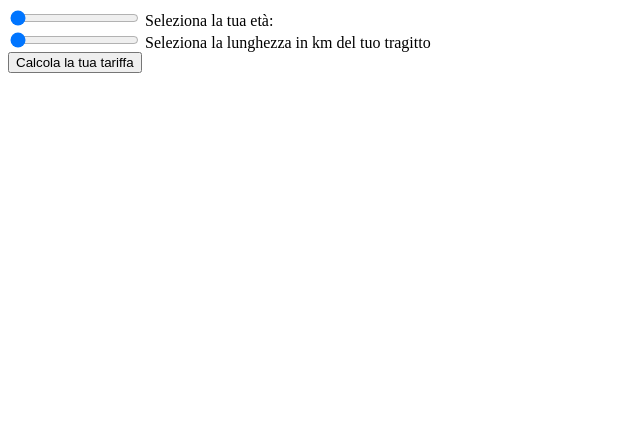
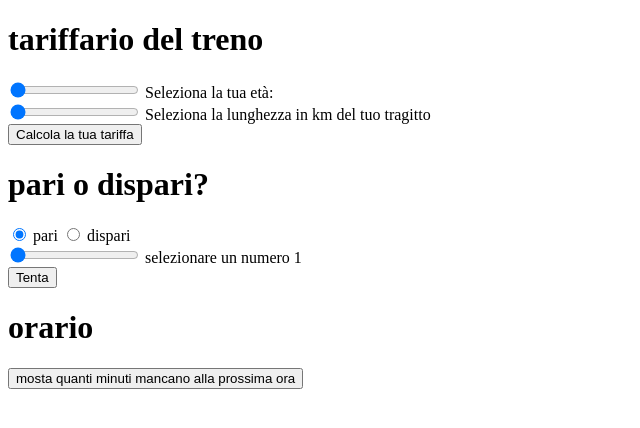
Before and after one commit to fcarrara24/js-biglietto-treno, a plain HTML site: page index.html in a window 1280 px wide. Shown: the whole page, without its empty margins (0-640 px from the left). Drawn offline with Linux system fonts and the light colour scheme.

Commit message:
added interactivness to bonus

```diff
--- a/index.html
+++ b/index.html
@@ -8,6 +8,7 @@
 </head>
 
 <body>
+    <h1>tariffario del treno</h1>
     <div class="wrapper">
         <input type="range" name="ageRange" id="ageRange" min="0" max="120" step="1" value="0"
             oninput="updateTextInput('ageRange', 'ageOutput')">
@@ -22,8 +23,30 @@
     <button id="train-submitter" onclick="trainPrice()">Calcola la tua tariffa</button>
 
     <div id="trainPrice" style="display: none; "></div>
+    <h1>pari o dispari?</h1>
+    <!-- pari o dispari -->
+    <div id="pariODispari">
+        <div class="container">
+            <input type="radio" name="pariDisp" id="pari" checked>
+            <label for="pari">pari</label>
+            <input type="radio" name="pariDisp" id="dispari">
+            <label for="dispari">dispari</label>
 
+            <div class="wrapper">
+                <input type="range" name="gessRange" id="guessRange" min="1" max="9" step="1" value="1"
+                    oninput="updateTextInput('guessRange', 'guessOutput')">
+                <label for="guessRange"> selezionare un numero <output id="guessOutput">1</output></label>
+            </div>
+            <button id="guess-submitter" onclick="guess()">Tenta</button>
 
+            <div id="guessResponse" style="display: none;"></div>
+        </div>
+    </div>
+    <h1>orario</h1>
+    <div id="orario">
+        <button onclick="showTime()">mosta quanti minuti mancano alla prossima ora</button>
+        <div id="hourTimer" style="display: none;"></div>
+    </div>
     <script src="js/script.js"></script>
 </body>
 
--- a/js/script.js
+++ b/js/script.js
@@ -38,10 +38,31 @@ function trainPrice() {
 
 }
 
+function guess() {
+    let num = document.getElementById("guessOutput").textContent;
+    let even = document.getElementById("pari");
+    let rndNum = Math.floor((Math.random() * 9) + 1);
+    num = parseInt(num);
 
 
+    if ((((num + rndNum) % 2 === 0) && even.checked) || (((num + rndNum) % 2 === 1) && !even.checked)) {
+        document.getElementById('guessResponse').innerHTML = `Io avevo detto ${rndNum}\n Complimenti! hai vinto`;
+
+    } else {
+        document.getElementById('guessResponse').innerHTML = `Io avevo detto ${rndNum}\n Peccato, hai perso`;
+    }
+    document.getElementById('guessResponse').style = "block";
+}
 
 
+function showTime() {
+    let date = new Date();
+    let min = date.getMinutes();
+
+    document.getElementById('hourTimer').innerHTML = `mancano ancora ${60 - min} minuti alla fine dell'ora. \nLa lezione è lunga`
+    document.getElementById('hourTimer').style.display = "block";
+
+}
 
 
 
```
